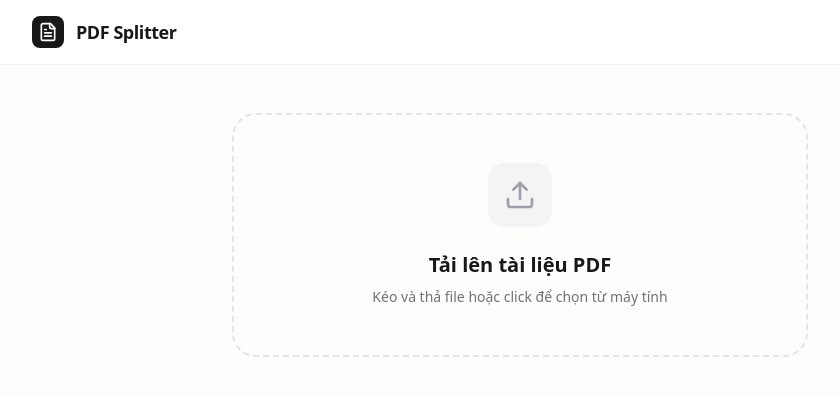
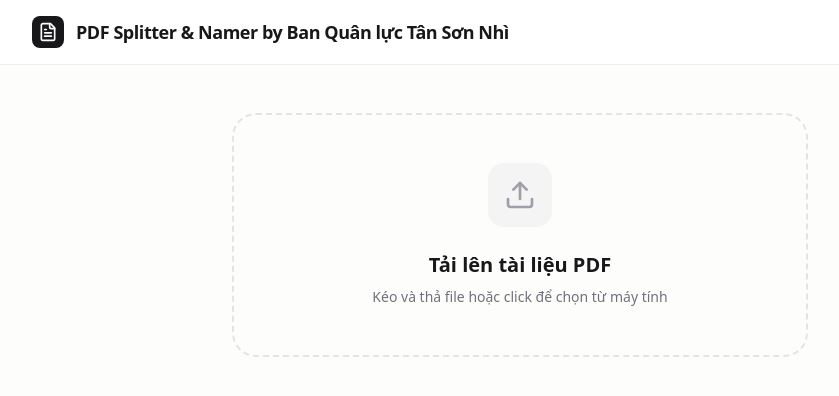
Before and after one commit to DaoNgocAnhKhoi/pdf-spliter-namer, a React (Vite) app: page / in a window 1280 px wide. Shown: the top 396 px of the page, without its empty margins (120-959 px from the left). Built offline with nearby package versions, Linux system fonts and the light colour scheme.

Commit message:
fix name app.tsx

```diff
--- a/src/App.tsx
+++ b/src/App.tsx
@@ -249,7 +249,7 @@ export default function App() {
               <FileText className="w-5 h-5 text-white" />
             </div>
             <h1 className="font-semibold tracking-tight text-lg">
-              PDF Splitter
+              PDF Splitter & Namer by Ban Quân lực Tân Sơn Nhì
             </h1>
           </div>
           {file && (
```
